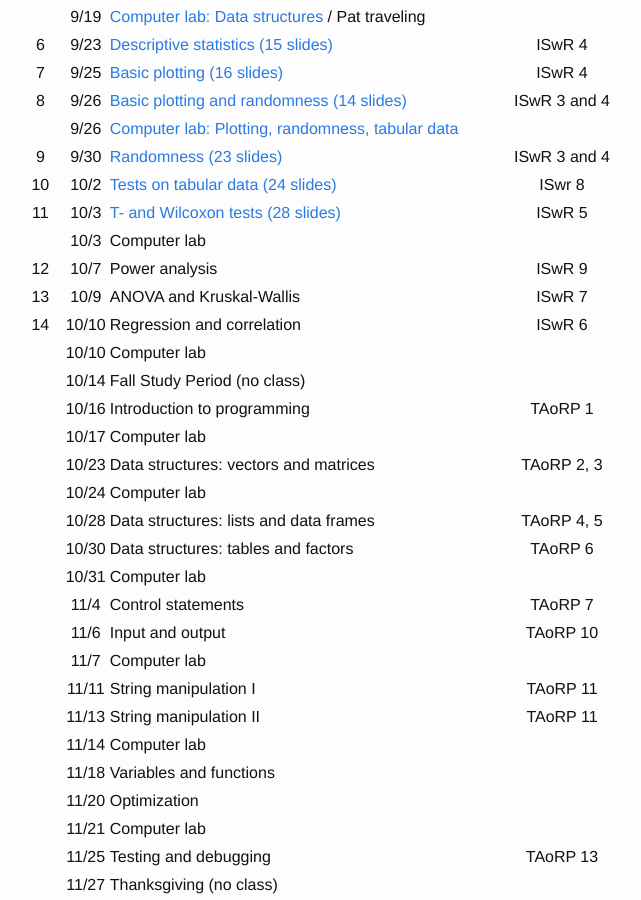
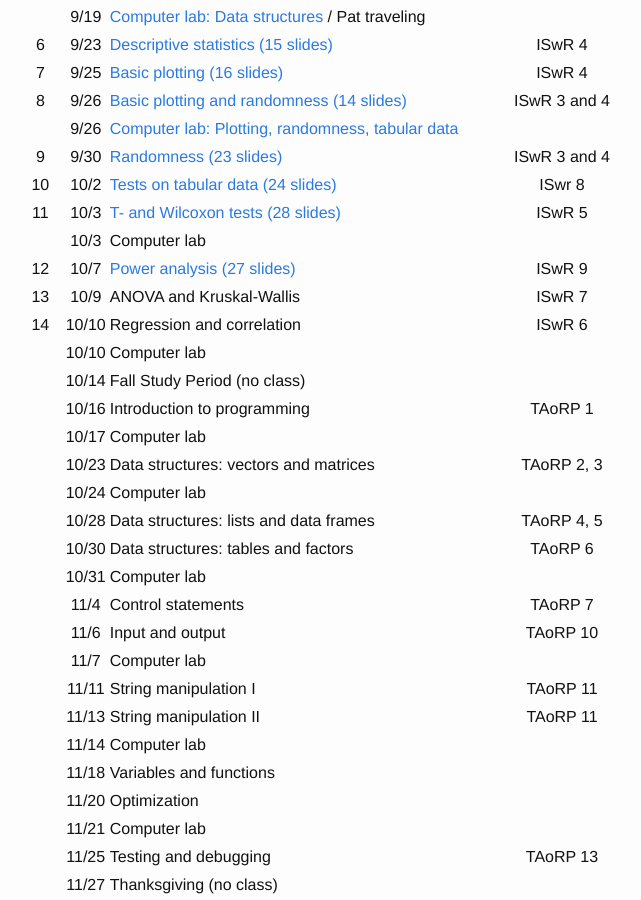
Before and after one commit to microbialinformatics/microbialinformatics.github.io, a Jekyll site: the page built from index.md, in a window 1280 px wide and 900 px high, scrolled down 2109 px. Shown: the whole window, without its empty margins (254-895 px from the left). Built offline with Jekyll 4.4.1, drawn with Linux system fonts in a browser that asks for light colours.

Commit message:
Added link to Lecture12 slides

```diff
--- a/index.md
+++ b/index.md
@@ -61,7 +61,7 @@ Class	|	Date	|	Topic	|	Reading
 10  |   10/2    |   [Tests on tabular data (24 slides)](slides/Lecture10)  |  ISwr 8
 11	|	10/3	|	[T- and Wilcoxon tests (28 slides)](slides/Lecture11)	|	ISwR 5
 	|	10/3	|	Computer lab	|
-12	|	10/7	|	Power analysis	|	ISwR 9
+12	|	10/7	|	[Power analysis (27 slides)](slides/Lecture12)	|	ISwR 9
 13	|	10/9	|	ANOVA and Kruskal-Wallis	|	ISwR 7
 14	|	10/10	|	Regression and correlation	|	ISwR 6
 	|	10/10	|	Computer lab	|
```
